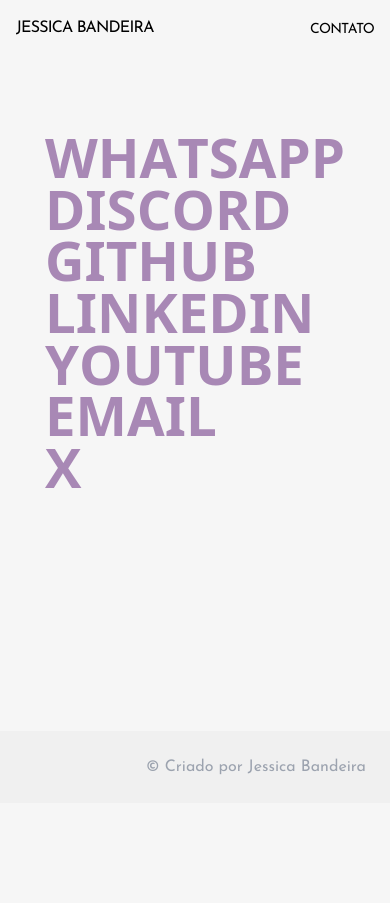
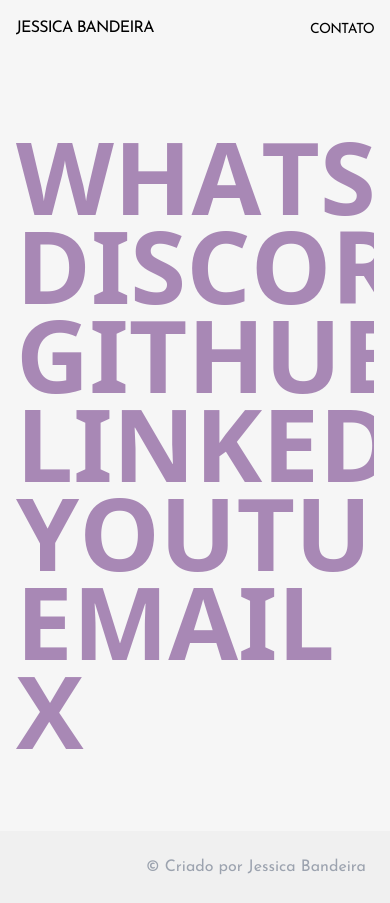
Before and after one commit to jessicasantosb/portfolio, a Next.js app: page /contact in a window 390 px wide. Before the commit the page ends 844 px from the top, so only its background shows below. Built offline with nearby package versions, Linux system fonts and the light colour scheme.

Commit message:
style: increase links text height

```diff
--- a/src/app/contact/page.tsx
+++ b/src/app/contact/page.tsx
@@ -2,7 +2,7 @@ import { RevealLinks } from "@/components/links";
 
 export default function Contact() {
   return (
-    <section className="w-full min-h-[80vh] pt-20 px-4">
+    <section className="w-full min-h-[80vh] py-20 px-4">
       <RevealLinks />
     </section>
   );
--- a/src/components/flip-link.tsx
+++ b/src/components/flip-link.tsx
@@ -15,7 +15,7 @@ export const FlipLink = ({ children, href }: Props) => {
       whileHover="hovered"
       href={href}
       target="_blank"
-      className="relative block overflow-hidden whitespace-nowrap font-sans font-black uppercase text-[14vw] text-[#A888B5]"
+      className="relative block overflow-hidden whitespace-nowrap font-sans font-black uppercase text-[12vh] md:text-[14vw] text-[#A888B5]"
       style={{
         lineHeight: 0.8,
       }}
```
